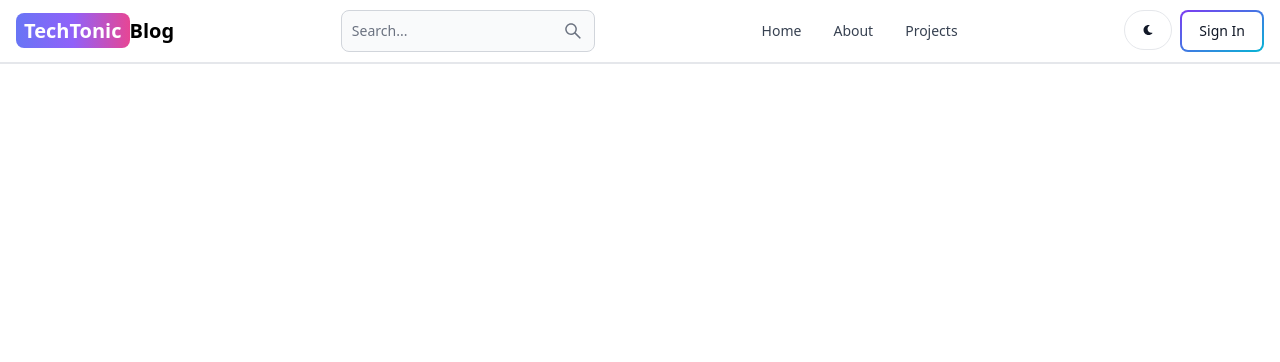
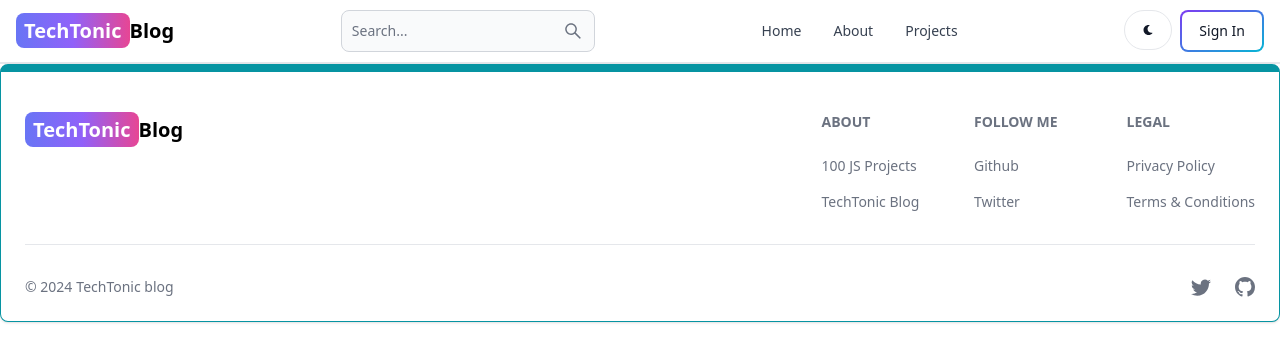
Before and after one commit to Sanskar8779/mern-blog, a React (Vite) app in the folder client/: page /post/1 in a window 1280 px wide. Shown: the top 362 px of the page. Built offline with nearby package versions, Linux system fonts and the light colour scheme.

Commit message:
create the footer component

```diff
--- a/client/src/App.jsx
+++ b/client/src/App.jsx
@@ -6,6 +6,7 @@ import SignUp from './pages/SignUp';
 import Dashboard from './pages/Dashboard';
 import Projects from './pages/Projects';
 import Header from './components/Header';
+import Footer from './components/Footer'
 
 export default function App() {
   return (
@@ -29,7 +30,7 @@ export default function App() {
         <Route path='/projects' element={<Projects />} />
         {/* <Route path='/post/:postSlug' element={<PostPage />} /> */}
       </Routes>
-      {/* <Footer /> */}
+      <Footer />
     </BrowserRouter>
   );
 }
--- a/client/src/components/Footer.jsx
+++ b/client/src/components/Footer.jsx
@@ -1,81 +1,88 @@
-// import { Footer } from 'flowbite-react';
-// import { Link } from 'react-router-dom';
-// import { BsFacebook, BsInstagram, BsTwitter, BsGithub, BsDribbble } from 'react-icons/bs';
-// export default function FooterCom() {
-//   return (
-//     <Footer container className='border border-t-8 border-teal-500'>
-//       <div className='w-full max-w-7xl mx-auto'>
-//         <div className='grid w-full justify-between sm:flex md:grid-cols-1'>
-//           <div className='mt-5'>
-//             <Link
-//               to='/'
-//               className='self-center whitespace-nowrap text-lg sm:text-xl font-semibold dark:text-white'
-//             >
-//               <span className='px-2 py-1 bg-gradient-to-r from-indigo-500 via-purple-500 to-pink-500 rounded-lg text-white'>
-//                 Sahand's
-//               </span>
-//               Blog
-//             </Link>
-//           </div>
-//           <div className='grid grid-cols-2 gap-8 mt-4 sm:grid-cols-3 sm:gap-6'>
-//             <div>
-//               <Footer.Title title='About' />
-//               <Footer.LinkGroup col>
-//                 <Footer.Link
-//                   href='https://www.100jsprojects.com'
-//                   target='_blank'
-//                   rel='noopener noreferrer'
-//                 >
-//                   100 JS Projects
-//                 </Footer.Link>
-//                 <Footer.Link
-//                   href='/about'
-//                   target='_blank'
-//                   rel='noopener noreferrer'
-//                 >
-//                   Sahand's Blog
-//                 </Footer.Link>
-//               </Footer.LinkGroup>
-//             </div>
-//             <div>
-//               <Footer.Title title='Follow us' />
-//               <Footer.LinkGroup col>
-//                 <Footer.Link
-//                   href='https://www.github.com/sahandghavidel'
-//                   target='_blank'
-//                   rel='noopener noreferrer'
-//                 >
-//                   Github
-//                 </Footer.Link>
-//                 <Footer.Link href='#'>Discord</Footer.Link>
-//               </Footer.LinkGroup>
-//             </div>
-//             <div>
-//               <Footer.Title title='Legal' />
-//               <Footer.LinkGroup col>
-//                 <Footer.Link href='#'>Privacy Policy</Footer.Link>
-//                 <Footer.Link href='#'>Terms &amp; Conditions</Footer.Link>
-//               </Footer.LinkGroup>
-//             </div>
-//           </div>
-//         </div>
-//         <Footer.Divider />
-//         <div className='w-full sm:flex sm:items-center sm:justify-between'>
-//           <Footer.Copyright
-//             href='#'
-//             by="Sahand's blog"
-//             year={new Date().getFullYear()}
-//           />
-//           <div className="flex gap-6 sm:mt-0 mt-4 sm:justify-center">
-//             <Footer.Icon href='#' icon={BsFacebook}/>
-//             <Footer.Icon href='#' icon={BsInstagram}/>
-//             <Footer.Icon href='#' icon={BsTwitter}/>
-//             <Footer.Icon href='https://github.com/sahandghavidel' icon={BsGithub}/>
-//             <Footer.Icon href='#' icon={BsDribbble}/>
+import { Footer } from 'flowbite-react';
+import { Link } from 'react-router-dom';
+import { BsFacebook, BsInstagram, BsTwitter, BsGithub, BsDribbble } from 'react-icons/bs';
+export default function FooterCom() {
+  return (
+    <Footer container className='border border-t-8 border-teal-500'>
+      <div className='w-full max-w-7xl mx-auto'>
+        <div className='grid w-full justify-between sm:flex md:grid-cols-1'>
+          <div className='mt-5'>
+            <Link
+              to='/'
+              className='self-center whitespace-nowrap text-lg sm:text-xl font-semibold dark:text-white'
+            >
+              <span className='px-2 py-1 bg-gradient-to-r from-indigo-500 via-purple-500 to-pink-500 rounded-lg text-white'>
+                TechTonic
+              </span>
+              Blog
+            </Link>
+          </div>
+          <div className='grid grid-cols-2 gap-8 mt-4 sm:grid-cols-3 sm:gap-6'>
+            <div>
+              <Footer.Title title='About' />
+              <Footer.LinkGroup col>
+                <Footer.Link
+                  href='https://www.100jsprojects.com'
+                  target='_blank'
+                  rel='noopener noreferrer'
+                >
+                  100 JS Projects
+                </Footer.Link>
+                <Footer.Link
+                  href='/about'
+                  target='_blank'
+                  rel='noopener noreferrer'
+                >
+                  TechTonic Blog
+                </Footer.Link>
+              </Footer.LinkGroup>
+            </div>
+            <div>
+              <Footer.Title title='Follow me' />
+              <Footer.LinkGroup col>
+                <Footer.Link
+                  href='https://github.com/Sanskar8779'
+                  target='_blank'
+                  rel='noopener noreferrer'
+                >
+                  Github
+                </Footer.Link>
+                <Footer.Link
+                  href='https://twitter.com/SShubham_8779'
+                  target='_blank'
+                  rel='noopener noreferrer'
+                >
+                  Twitter
+                </Footer.Link>
+                {/* <Footer.Link href='#'>Discord</Footer.Link> */}
+              </Footer.LinkGroup>
+            </div>
+            <div>
+              <Footer.Title title='Legal' />
+              <Footer.LinkGroup col>
+                <Footer.Link href='#'>Privacy Policy</Footer.Link>
+                <Footer.Link href='#'>Terms &amp; Conditions</Footer.Link>
+              </Footer.LinkGroup>
+            </div>
+          </div>
+        </div>
+        <Footer.Divider />
+        <div className='w-full sm:flex sm:items-center sm:justify-between'>
+          <Footer.Copyright
+            href='#'
+            by="TechTonic blog"
+            year={new Date().getFullYear()}
+          />
+          <div className="flex gap-6 sm:mt-0 mt-4 sm:justify-center">
+            {/* <Footer.Icon href='#' icon={BsFacebook}/> */}
+            {/* <Footer.Icon href='#' icon={BsInstagram}/> */}
+            <Footer.Icon href='https://twitter.com/SShubham_8779' target="_blank" icon={BsTwitter}/>
+            <Footer.Icon href='https://github.com/Sanskar8779' target="_blank" icon={BsGithub}/>
+            {/* <Footer.Icon href='#' icon={BsDribbble}/> */}
 
-//           </div>
-//         </div>
-//       </div>
-//     </Footer>
-//   );
-// }
+          </div>
+        </div>
+      </div>
+    </Footer>
+  );
+}
```
